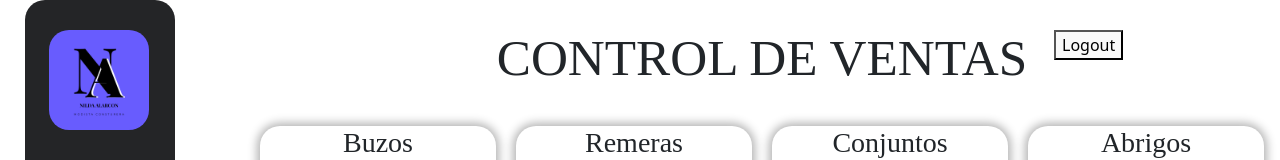
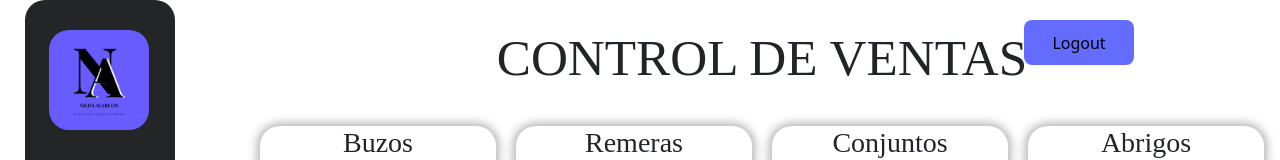
Before and after one commit to Agu1laredu/ControlDeVentas, a React (Vite) app: page / in a window 1280 px wide. Shown: the top 160 px of the page. Built offline with nearby package versions, Linux system fonts and the light colour scheme.

Commit message:
migrate styles to styled-component

```diff
--- a/src/Screen/Home/Home.css
+++ /dev/null
@@ -1,30 +0,0 @@
-section {
-  height: 80vh;
-  width: 80vw;
-  margin-left: 100px;
-  border-radius: 30px;
-}
-
-h1 {
-  text-align: center;
-  margin: 30px;
-  font-family: "Bolder";
-}
-h2 {
-  text-align: center;
-  margin: 30px;
-  font-family: "Bolder";
-}
-
-.CardContainer {
-  display: flex;
-}
-
-@media (max-width: 700px) {
-  .CardContainer {
-    display: grid;
-  }
-  section {
-    margin-left: 20px;
-  }
-}
--- a/src/Screen/Home/Home.tsx
+++ b/src/Screen/Home/Home.tsx
@@ -1,12 +1,58 @@
 import { useEffect } from "react";
 import Sidebar from "../../Components/SideBar/Sidebar";
 import "bootstrap/dist/css/bootstrap.min.css";
-import "./Home.css";
 import Card from "../../Components/Card/Card";
 import Banner from "../../Components/Carousel/Banner";
 import { client } from "../../supabase/client";
 import { useNavigate } from "react-router-dom";
+import styled from "styled-components";
 
+const Section = styled.section`
+  height: 80vh;
+  width: 80vw;
+  margin-left: 100px;
+  border-radius: 30px;
+
+  @media (max-width: 700px) {
+    margin-left: 20px;
+  }
+`;
+const Tittle = styled.h1`
+  text-align: center;
+  margin: 30px;
+  font-family: "Bolder";
+`;
+
+const CardContainer = styled.div`
+  display: flex;
+  @media (max-width: 700px) {
+    display: grid;
+  }
+`;
+const ButtonLogout = styled.button`
+  position: absolute;
+  left: 80%;
+  margin: 30px;
+  width: 110px;
+  margin: 20px auto;
+  border-radius: 8px;
+  border: 1px solid transparent;
+  padding: 0.6em 1.2em;
+  font-size: 1em;
+  font-weight: 500;
+  font-family: inherit;
+  background-color: #646cff;
+  cursor: pointer;
+  transition: border-color 0.25s;
+
+  :hover {
+    border-color: #646cff;
+  }
+  :focus,
+  :focus-visible {
+    outline: 4px auto -webkit-focus-ring-color;
+  }
+`;
 // Interfaz para el objeto de cada elemento de infoCard
 interface CardInfo {
   title: string;
@@ -61,9 +107,9 @@ function Home() {
   return (
     <div style={{ display: "flex" }}>
       <Sidebar />
-      <section>
-        <h1>CONTROL DE VENTAS</h1>
-        <div className="CardContainer">
+      <Section>
+        <Tittle>CONTROL DE VENTAS</Tittle>
+        <CardContainer>
           {/* Mapea cada elemento de infoCard y pasa la información a Card */}
           {infoCard.map((item, index) => (
             <Card
@@ -73,16 +119,10 @@ function Home() {
               img={item.img}
             />
           ))}
-        </div>
+        </CardContainer>
         <Banner />
-        {/* <h2>Controla tus ventas de manera eficiente</h2> */}
-      </section>
-      <button
-        style={{ position: "absolute", left: "80%", margin: 30 }}
-        onClick={handleLogout}
-      >
-        Logout
-      </button>
+      </Section>
+      <ButtonLogout onClick={handleLogout}>Logout</ButtonLogout>
     </div>
   );
 }
```
